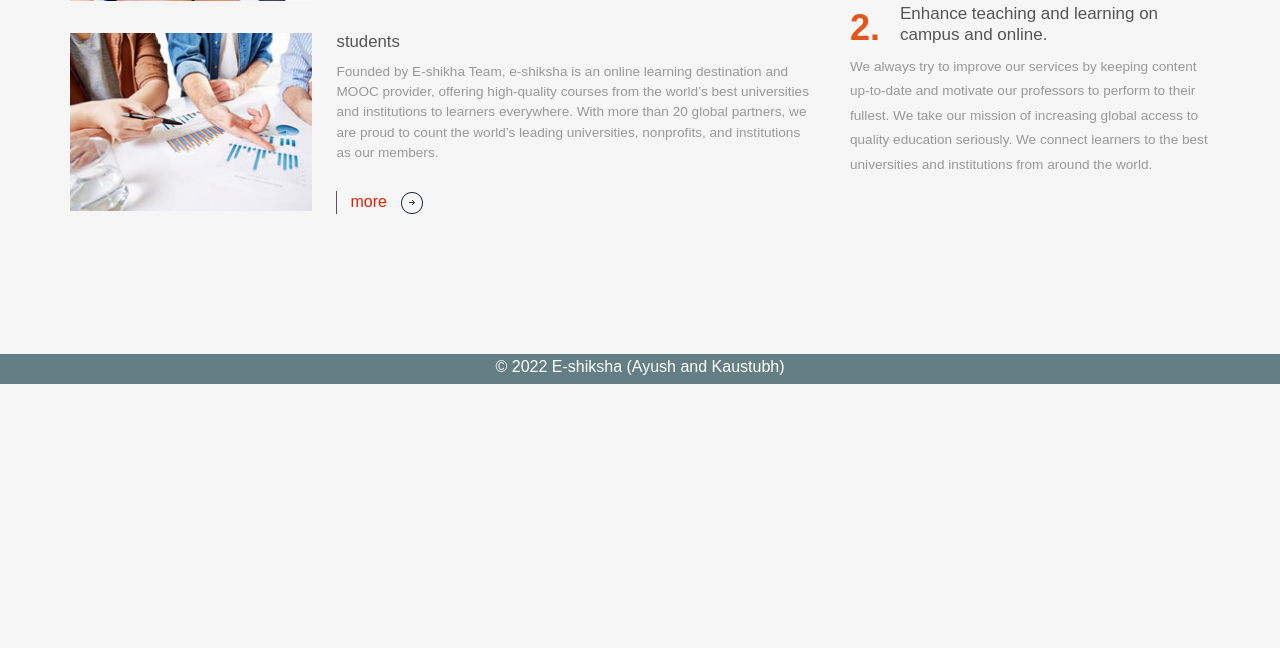
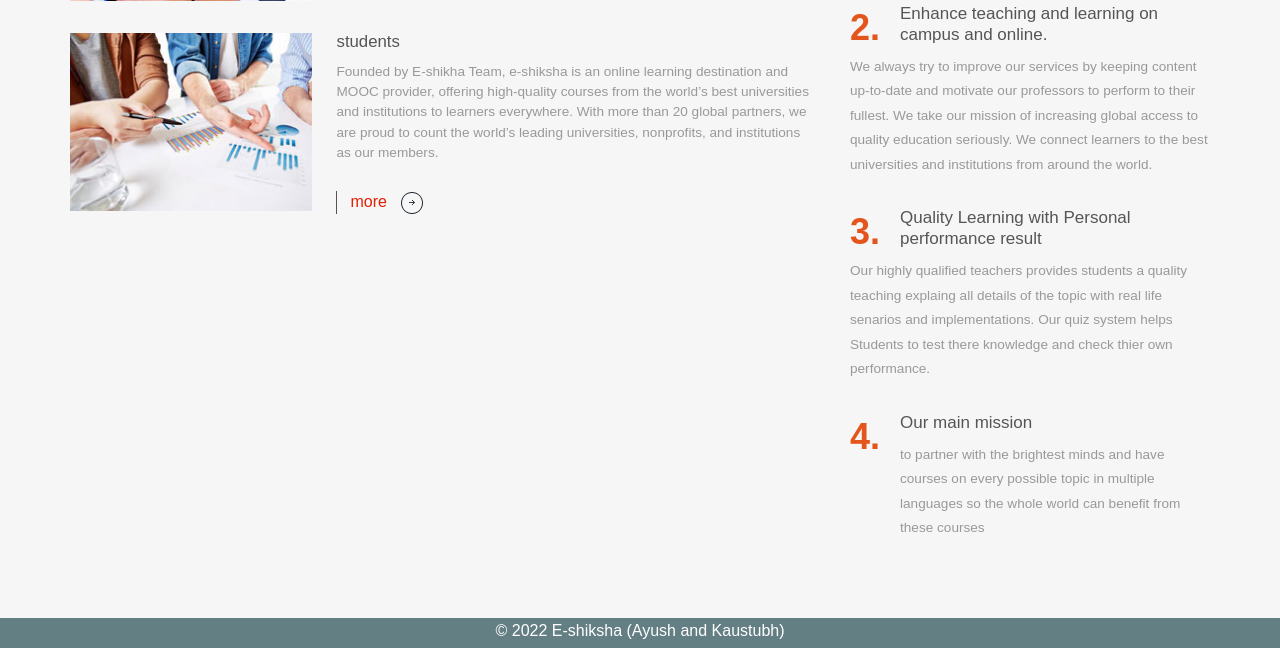
Before and after one commit to Ayushab35/se_proto, a Django app: page /about/ in a window 1280 px wide. Shown: the part 448-1096 px from the top of the page. Before the commit the page ends 832 px from the top, so only its background shows below. Run offline with Django 3.2, Linux system fonts and the light colour scheme; some libraries are stand-ins or nearby versions.

Commit message:
Clonned Changes

```diff
--- a/templates/users/about.html
+++ b/templates/users/about.html
@@ -56,6 +56,19 @@
                   seriously. We connect learners to the best universities and institutions from around the world.
                 </p>
               </li>
+              <li><span class="dropcap">3.</span>
+                <h5><a href="#">Quality Learning with Personal performance result</a></h5>
+                <p>Our highly qualified teachers provides students a quality teaching explaing all details of the
+                   topic with real life senarios and implementations. Our quiz system helps Students to test
+                   there knowledge and check thier own performance.
+                </p>
+              </li>
+              <li><span class="dropcap">4.</span>
+                <h5><a href="#">Our main mission</a></h5>
+                <p>to partner with the brightest minds and have courses on every possible
+                   topic in multiple languages so the whole world can benefit from these courses
+                </p>
+              </li>
             </ul>
           </div>
         </div>
```
